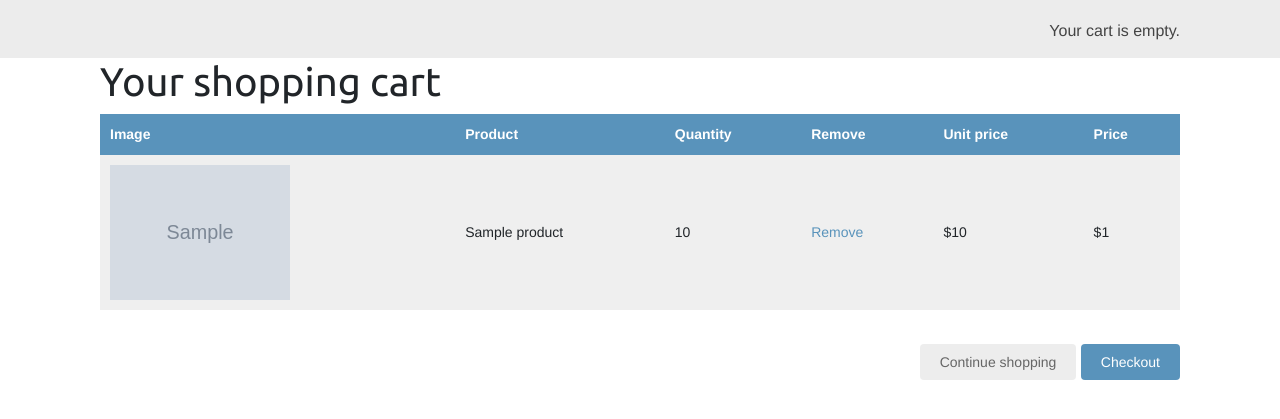
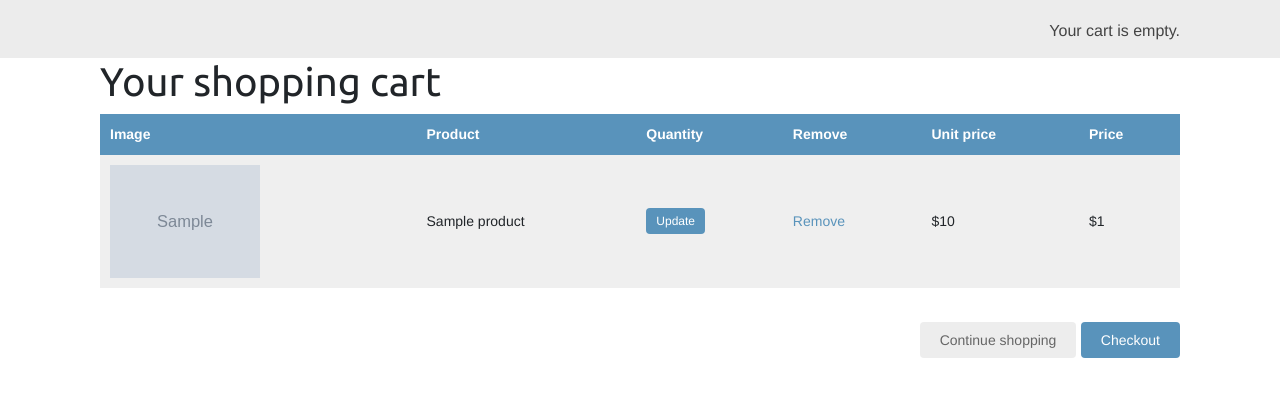
Before and after one commit to unicdeve/myshop, a Django app: template cart/templates/cart/detail.html in a window 1280 px wide. Shown: the part 53-472 px from the top of the page. Run offline with Django 3.2, Linux system fonts and the light colour scheme; the template is opened without the code that fills it: most values are stand-ins (such as "Sample title", 1, 10 or a date in 2020); grey boxes marked "Sample" are stand-in pictures; some libraries are stand-ins or nearby versions.

Commit message:
update quantity button in mycart page

```diff
--- a/cart/templates/cart/detail.html
+++ b/cart/templates/cart/detail.html
@@ -29,7 +29,14 @@
               </a>
             </td>
             <td>{{ product.name }}</td>
-            <td>{{ item.quantity }}</td>
+            <td>
+              <form action="{% url 'cart:cart_add' product.id %}" method="post">
+                {{ item.update_quantity_form.quantity }}
+                {{ item.update_quantity_form.update }}
+                <input type="submit" value="Update">
+                {% csrf_token %}
+              </form>
+            </td>
             <td><a href="{% url 'cart:cart_remove' product.id %}">Remove</a></td>
             <td class="num">${{ item.price }}</td>
             <td class="num">${{ item.total_price }}</td>
--- a/cart/views.py
+++ b/cart/views.py
@@ -25,4 +25,6 @@ def cart_remove(request, product_id):
 
 def cart_detail(request):
   cart = Cart(request)
+  for item in cart:
+    item['update_quantity_form'] = CartAddProductForm(initial={'quantity': item['quantity'], 'update': True})
   return render(request, 'cart/detail.html', {'cart': cart})
--- a/shop/static/css/base.css
+++ b/shop/static/css/base.css
@@ -73,7 +73,7 @@ table.cart {
 }
 
 table.cart img {
-    width:180px;
+    width:150px;
 }
 
 tbody td.num {
```
